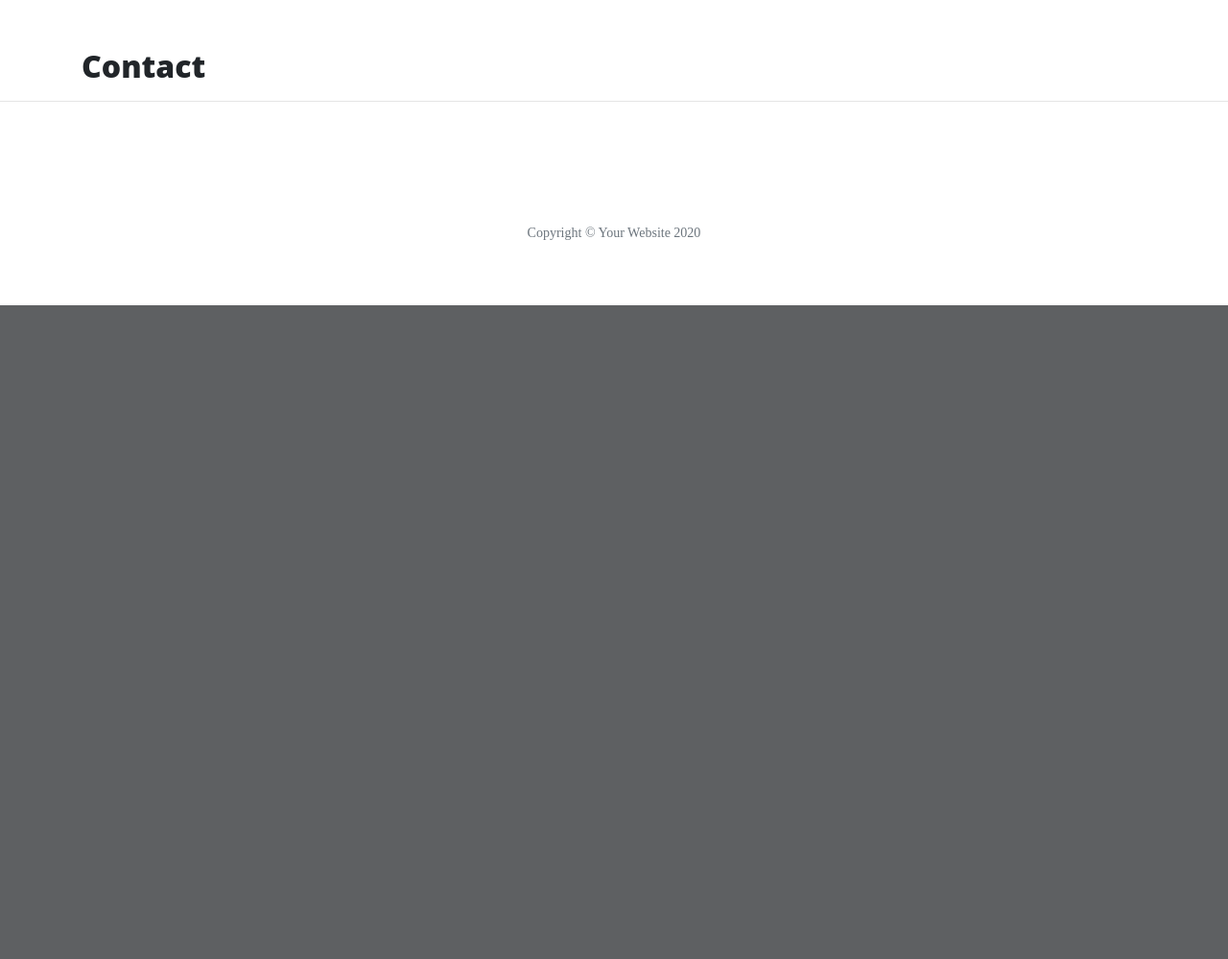
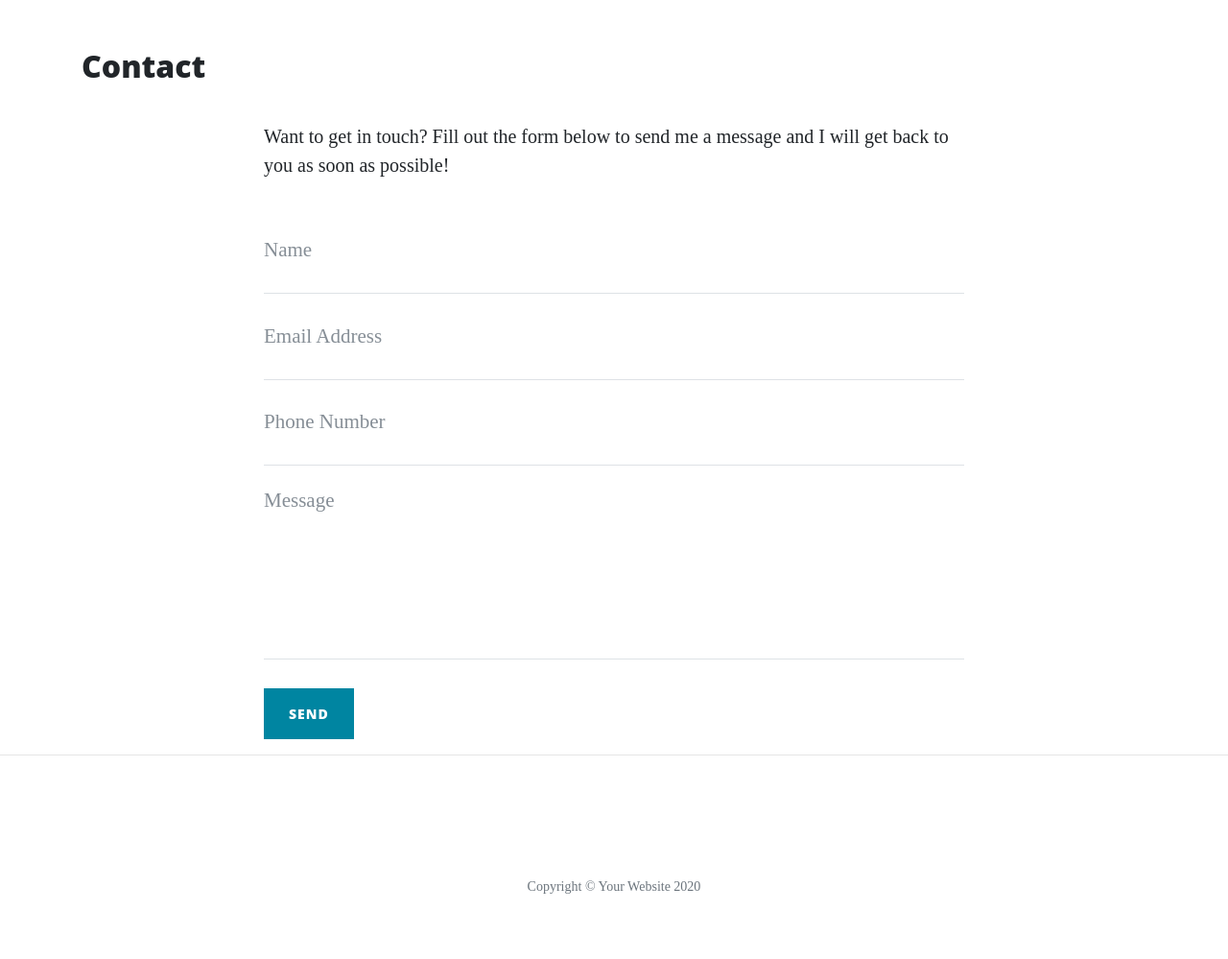
Before and after one commit to StuChapman/Code-Institute-training-Flask, a Flask app: page /contact in a window 1280 px wide. Shown: the part 628-1627 px from the top of the page at 96% size. Before the commit the page ends 946 px from the top, so only its background shows below. Run offline with Flask 2, Linux system fonts and the light colour scheme; some libraries are stand-ins or nearby versions.

Commit message:
added contact form

```diff
--- a/run.py
+++ b/run.py
@@ -1,8 +1,9 @@
 import os
 import json
-from flask import Flask, render_template
+from flask import Flask, render_template, request, flash
 
 app = Flask(__name__)
+app.secret_key = "some_secret"
 
 
 @app.route("/")
@@ -17,9 +18,21 @@ def about():
         data = json.load(json_data)
     return render_template("about.html", page_title="About", company=data)
 
+@app.route("/about/<member_name>")
+def about_member(member_name):
 
-@app.route("/contact")
+    with open("data/company.json", "r") as json_data:
+        data = json.load(json_data)
+        for obj in data:
+            if obj["url"] == member_name:
+                member = obj
+
+    return render_template("member.html", member=member)
+
+@app.route("/contact", methods=["GET", "POST"])
 def contact():
+    if request.method == "POST":
+        flash("Thanks {} we have received your message".format(request.form["name"]))
     return render_template("contact.html", page_title="Contact")
 
 
--- a/templates/about.html
+++ b/templates/about.html
@@ -13,7 +13,7 @@
     {% if loop.index % 2 != 0 %}
 
         <div class="col-md-7">
-            <h3>{{ loop.index }} {{ member.name }}</h3>
+            <h3><a href="/about/{{member.url}}">{{ loop.index }}. {{ member.name }}</a></h3>
             <p>
                 {{ member.description}}
             </p>
@@ -28,7 +28,7 @@
             <img class="featurette-image img-responsive" src="{{ member.image_source }}">
         </div>
         <div class="col-md-7">
-            <h3>{{ loop.index }} {{ member.name }}</h3>
+            <h3><a href="/about/{{member.url}}">{{ loop.index }}. {{ member.name }}</a></h3>
             <p>
                 {{ member.description}}
             </p>
--- a/templates/contact.html
+++ b/templates/contact.html
@@ -1,4 +1,53 @@
 {% extends 'base.html' %}
 {% block content %}
     <h2>{{ page_title }}</h2>
+
+    <div class="row">
+      <div class="col-lg-8 col-md-10 mx-auto">
+      {% with messages = get_flashed_messages() %}
+      {% if messages %}
+      <ul class="flashes">
+        {% for message in messages %}
+        <li>{{ message }}</li>
+        {% endfor %}
+      {% endif %}
+      {% endwith %}
+
+        <p>Want to get in touch? Fill out the form below to send me a message and I will get back to you as soon as possible!</p>
+        <form method="POST" name="sentMessage" id="contactForm" novalidate>
+          <div class="control-group">
+            <div class="form-group floating-label-form-group controls">
+              <label>Name</label>
+              <input type="text" class="form-control" placeholder="Name" name="name" id="name" required data-validation-required-message="Please enter your name.">
+              <p class="help-block text-danger"></p>
+            </div>
+          </div>
+          <div class="control-group">
+            <div class="form-group floating-label-form-group controls">
+              <label>Email Address</label>
+              <input type="email" class="form-control" placeholder="Email Address" name="email" id="email" required data-validation-required-message="Please enter your email address.">
+              <p class="help-block text-danger"></p>
+            </div>
+          </div>
+          <div class="control-group">
+            <div class="form-group col-xs-12 floating-label-form-group controls">
+              <label>Phone Number</label>
+              <input type="tel" class="form-control" placeholder="Phone Number" name="phone" id="phone" required data-validation-required-message="Please enter your phone number.">
+              <p class="help-block text-danger"></p>
+            </div>
+          </div>
+          <div class="control-group">
+            <div class="form-group floating-label-form-group controls">
+              <label>Message</label>
+              <textarea rows="5" class="form-control" placeholder="Message" name="message" id="message" required data-validation-required-message="Please enter a message."></textarea>
+              <p class="help-block text-danger"></p>
+            </div>
+          </div>
+          <br>
+          <div id="success"></div>
+          <button type="submit" class="btn btn-primary" id="sendMessageButton">Send</button>
+        </form>
+      </div>
+    </div>
+
 {% endblock %}
```
Also changed, not shown: data/company.json (+29 -16 lines), templates/member.html (added, +15 -0 lines).
